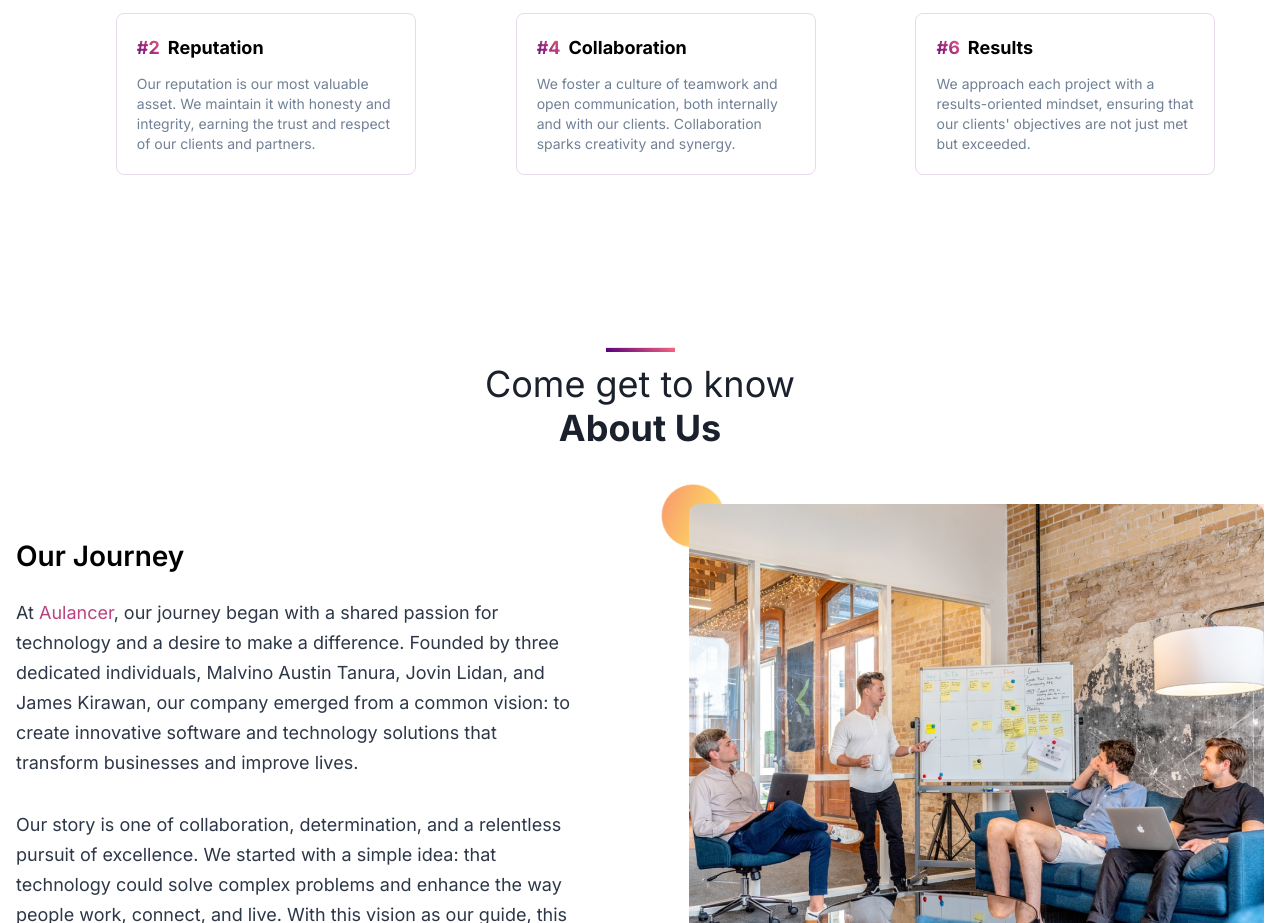
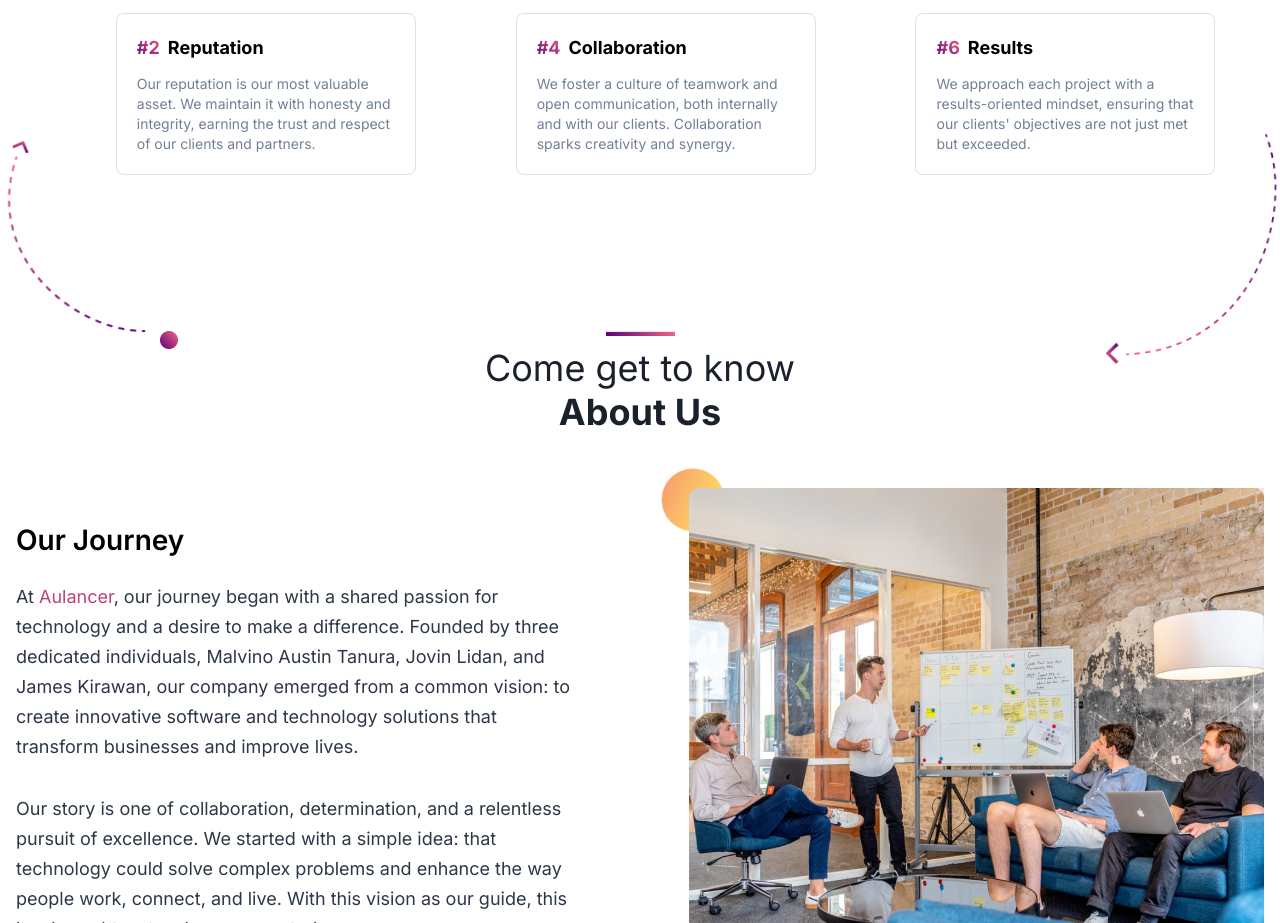
Before and after one commit to jovinlidan/aulancer-web, a Next.js app: page / in a window 1280 px wide. Shown: the part 1672-2595 px from the top of the page. Built offline with nearby package versions, Linux system fonts and the light colour scheme.

Commit message:
add arrow decor

```diff
--- a/src/app/page.tsx
+++ b/src/app/page.tsx
@@ -1,4 +1,5 @@
 import { HomeAboutUs } from "@/modules/home/about-us";
+import { HomeArrowDecoration } from "@/modules/home/arrow-decoration";
 import { HomeJumbotron } from "@/modules/home/jumbotron";
 import { HomeOurKey } from "@/modules/home/our-key";
 import { HomeService } from "@/modules/home/service";
@@ -9,6 +10,7 @@ export default function Home() {
       <HomeJumbotron />
       <HomeService />
       <HomeOurKey />
+      <HomeArrowDecoration />
       <HomeAboutUs />
     </main>
   );
--- a/src/constants/image.constant.ts
+++ b/src/constants/image.constant.ts
@@ -5,6 +5,8 @@ const IMAGES_CONSTANT = {
   ourJourney: "/assets/images/our-journey.png",
   ourMission: "/assets/images/our-mission.png",
   ourValues: "/assets/images/our-values.png",
+  arrowDecoration: "/assets/images/arrow-decoration.png",
+  arrowDecoration2: "/assets/images/arrow-decoration-2.png",
 };
 
 export default IMAGES_CONSTANT;
--- a/src/modules/home/about-us/about-us.tsx
+++ b/src/modules/home/about-us/about-us.tsx
@@ -7,7 +7,7 @@ import OurMission from "./components/our-mission";
 
 export default function AboutUs() {
   return (
-    <Section className="flex flex-col items-center justify-center mt-32">
+    <Section className="flex flex-col items-center justify-center mt-28">
       <AboutUsTitle />
       <OurJourney />
       <OurValues />
--- /dev/null
+++ b/src/modules/home/arrow-decoration/arrow-decoration.tsx
@@ -0,0 +1,38 @@
+import { Section } from "@/components";
+import IMAGES_CONSTANT from "@/constants/image.constant";
+import Image from "next/image";
+import React from "react";
+
+export default function ArrowDecoration() {
+  return (
+    <Section className="relative">
+      <Image
+        src={IMAGES_CONSTANT.arrowDecoration}
+        width={250}
+        height={210}
+        alt="arrow-decoraion-1"
+        loading="lazy"
+        className="absolute -top-24 -left-12"
+        quality={1}
+      />
+      <Image
+        src={IMAGES_CONSTANT.circleDecoration}
+        width={18}
+        height={18}
+        alt="circle-decoraion-1"
+        loading="lazy"
+        className="absolute top-28 left-40"
+        quality={1}
+      />
+      <Image
+        src={IMAGES_CONSTANT.arrowDecoration2}
+        width={190}
+        height={210}
+        alt="arrow-decoraion-1"
+        loading="lazy"
+        className="absolute -top-24 -right-0"
+        quality={1}
+      />
+    </Section>
+  );
+}
--- /dev/null
+++ b/src/modules/home/arrow-decoration/index.ts
@@ -0,0 +1 @@
+export { default as HomeArrowDecoration } from "./arrow-decoration";
```
Also changed, not shown: public/assets/images/arrow-decoration-2.png (added), public/assets/images/arrow-decoration.png (added).
